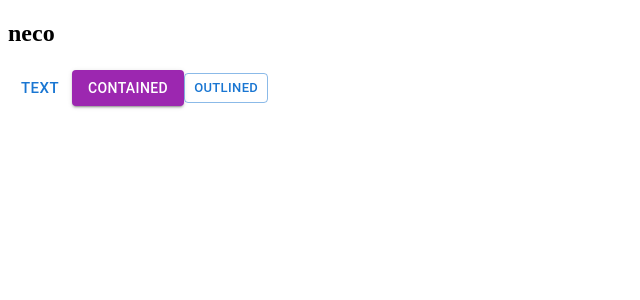
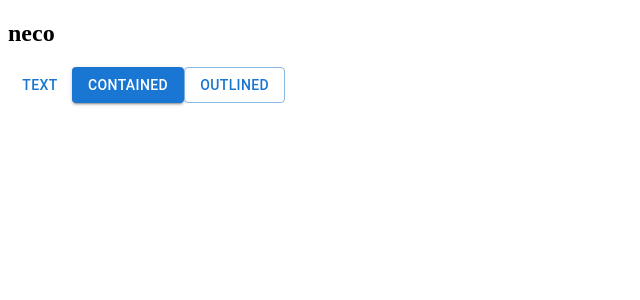
Before and after one commit to Barbora6/responsive-project-1, a React (Create React App) app in the folder responsive/: page / in a window 1280 px wide. Shown: the top 300 px of the page, without its empty margins (0-640 px from the left). Built offline with nearby package versions, Linux system fonts and the light colour scheme.

Commit message:
nová componenta Buttons

```diff
--- a/responsive/package.json
+++ b/responsive/package.json
@@ -3,6 +3,9 @@
   "version": "0.1.0",
   "private": true,
   "dependencies": {
+    "@emotion/react": "^11.14.0",
+    "@emotion/styled": "^11.14.0",
+    "@mui/material": "^6.4.2",
     "cra-template": "1.2.0",
     "react": "^19.0.0",
     "react-dom": "^19.0.0",
--- a/responsive/src/App.js
+++ b/responsive/src/App.js
@@ -1,19 +1,11 @@
-import { Button } from "@mui/material";
 import React from "react";
+import Buttons from "./components/Buttons";
 
 const App = () => {
   return (
     <div>
       <h2>neco</h2>
-      <Button variant="text" color="primary" size="large">
-        Text
-      </Button>
-      <Button variant="contained" color="secondary" size="medium">
-        Contained
-      </Button>
-      <Button variant="outlined" color="primary" size="small">
-        Outlined
-      </Button>
+      <Buttons />
     </div>
   );
 };
--- /dev/null
+++ b/responsive/src/components/Buttons.jsx
@@ -0,0 +1,14 @@
+import { Button } from "@mui/material";
+import React from "react";
+
+const Buttons = () => {
+  return (
+    <div>
+      <Button variant="text">Text</Button>
+      <Button variant="contained">Contained</Button>
+      <Button variant="outlined">Outlined</Button>
+    </div>
+  );
+};
+
+export default Buttons;
```
Also changed, not shown: 1 other file (tests, documents, lock files or other folders).
